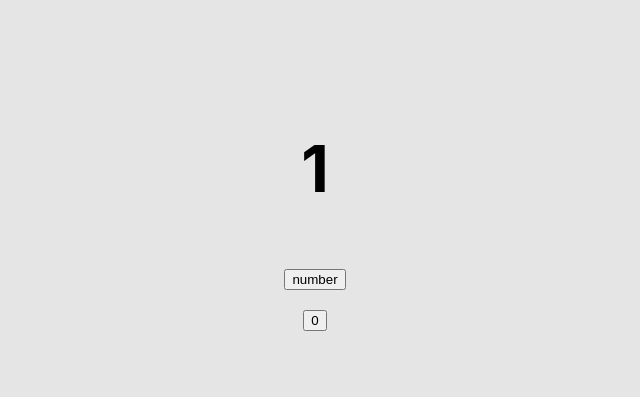
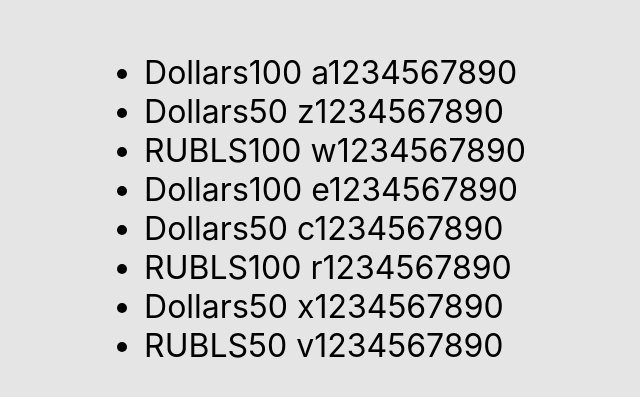
Before and after one commit to VanoKi/micro-tasks, a React app: page / in a window 1280 px wide. Shown: the part 191-588 px from the top of the page, without its empty margins (325-965 px from the left). Built offline with nearby package versions, Linux system fonts and the light colour scheme; the HTML template or start-up script is replaced by a standard one.

Commit message:
feat: add money

```diff
--- a/src/App.tsx
+++ b/src/App.tsx
@@ -126,21 +126,29 @@
     //         'Micheal Talbot95',
     //     ]
     // }
-    // let a = 1
-    let [a, setA] = useState(1)
-    const onclickHandler = () => {
-        setA(++a)
-        // ++a
-        console.log(a)
-    }
-    const zero = () => {
-        setA( a = 0)
-    }
+    const [money, setMoney] = useState([
+        { banknots: 'Dollars', value: 100, number: ' a1234567890' },
+        { banknots: 'Dollars', value: 50, number: ' z1234567890' },
+        { banknots: 'RUBLS', value: 100, number: ' w1234567890' },
+        { banknots: 'Dollars', value: 100, number: ' e1234567890' },
+        { banknots: 'Dollars', value: 50, number: ' c1234567890' },
+        { banknots: 'RUBLS', value: 100, number: ' r1234567890' },
+        { banknots: 'Dollars', value: 50, number: ' x1234567890' },
+        { banknots: 'RUBLS', value: 50, number: ' v1234567890' },
+    ])
     return (
         <>
-            <h1>{a}</h1>
-            <button onClick={onclickHandler}>number</button>
-            <button onClick={zero}>0</button>
+            <ul>
+                {money.map((objFromMoneyArr) => {
+                    return (
+                        <li>
+                            <span>{objFromMoneyArr.banknots}</span>
+                            <span>{objFromMoneyArr.value}</span>
+                            <span>{objFromMoneyArr.number}</span>
+                        </li>
+                    )
+                })}
+            </ul>
         </>
     );
 }
```
